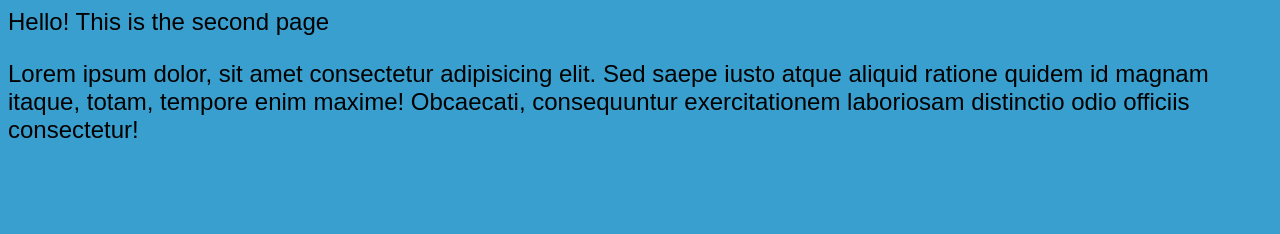
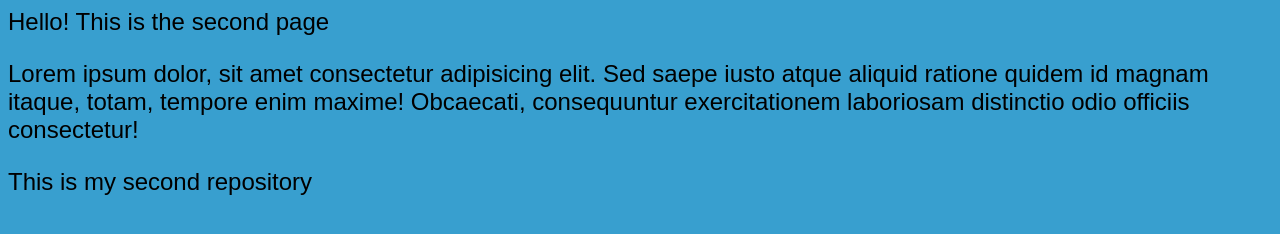
Before and after one commit to ShashankSharma-hash/second, a plain HTML site: page second.html in a window 1280 px wide. Drawn offline with Linux system fonts and the light colour scheme.

Commit message:
changes are saved

```diff
--- a/second.html
+++ b/second.html
@@ -15,5 +15,6 @@
 <body>
     <hi>Hello! This is the second page</hi>
     <p>Lorem ipsum dolor, sit amet consectetur adipisicing elit. Sed saepe iusto atque aliquid ratione quidem id magnam itaque, totam, tempore enim maxime! Obcaecati, consequuntur exercitationem laboriosam distinctio odio officiis consectetur!</p>
+    <p>This is my second repository</p>
 </body>
 </html>
```
